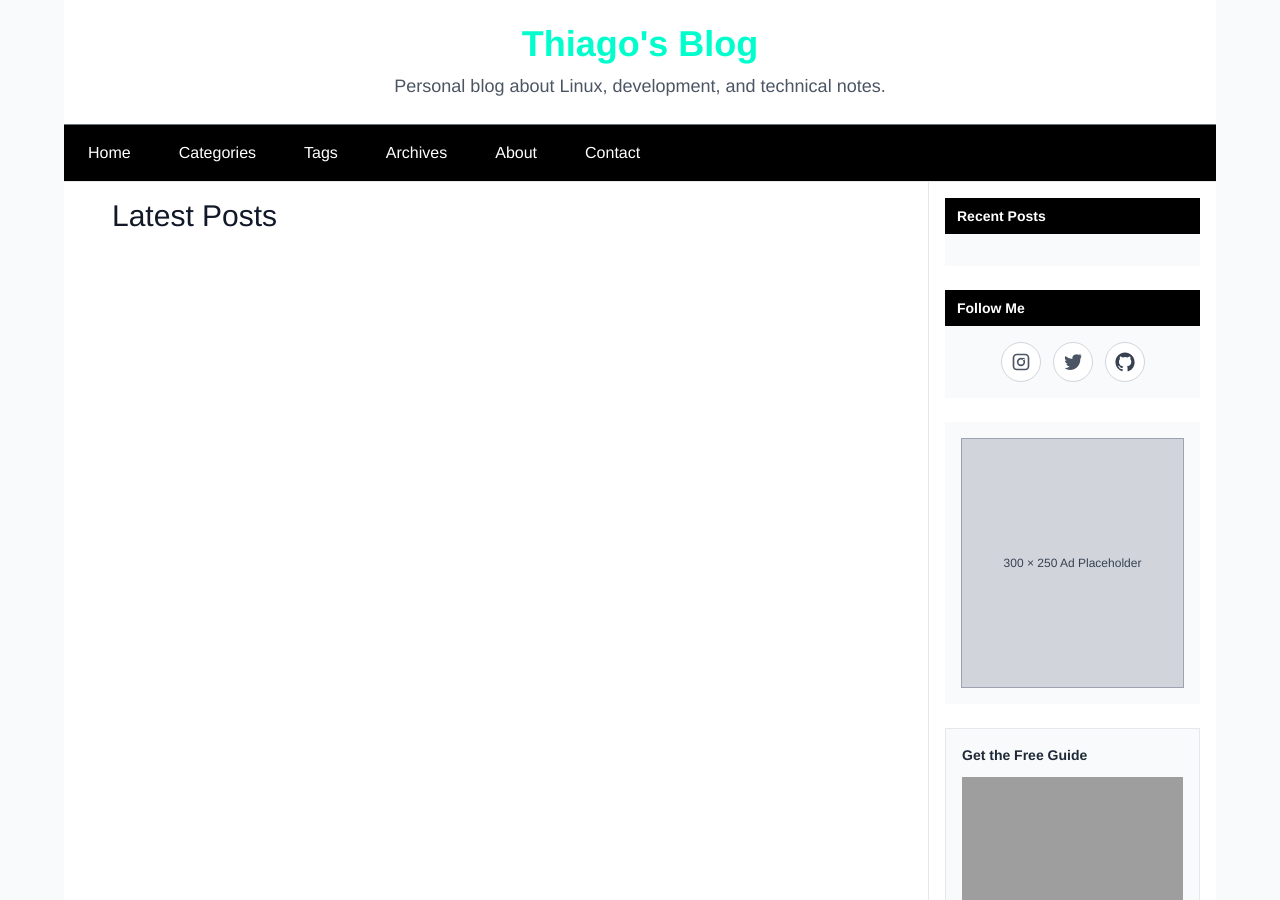
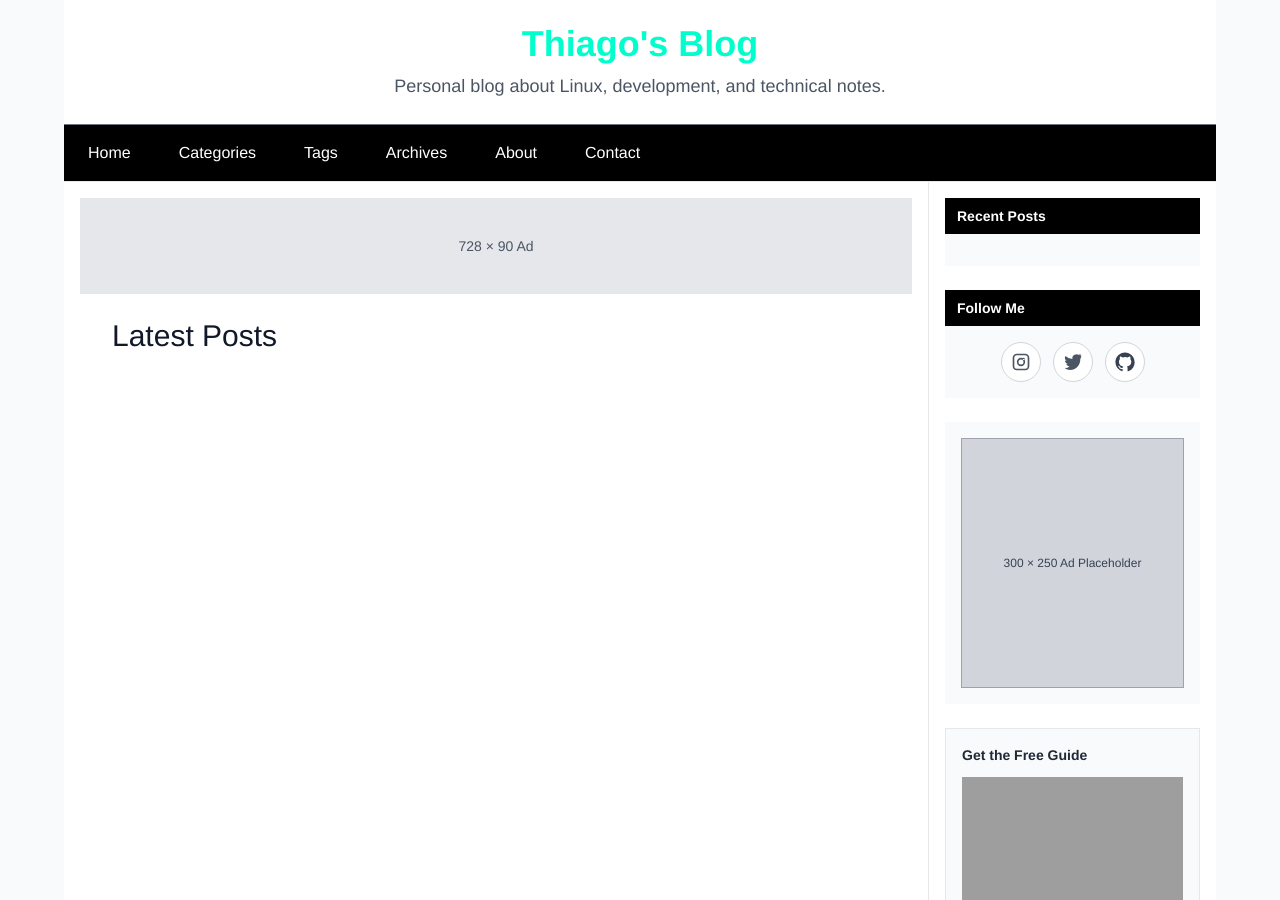
Before and after one commit to tfarina/tfarina.github.io, a Jekyll site: the page built from index.html, in a window 1280 px wide and 900 px high. Built offline with Jekyll 4.4.1, drawn with Linux system fonts in a browser that asks for light colours; nearby versions of some CDN libraries; the list of posts is cut into pages by our own code; grey boxes are pictures that could not be loaded.

Commit message:
add header ad placeholder before Latest Posts section
Introduce a responsive 728x90 display-ad placeholder in the main content
area. The gray box sits above the "Latest Posts" title and uses Tailwind
utility classes for centered text and consistent spacing.

Signed-off-by: Thiago Farina <tfransosi@gmail.com>

```diff
--- a/index.html
+++ b/index.html
@@ -6,6 +6,12 @@ enabled: true
 ---
 
 <div class="home max-w-none">
+  <!-- Header Ad Placeholder -->
+  <div class="w-full bg-gray-200 text-gray-600 text-center text-sm
+              flex items-center justify-center h-24 mb-6">
+    728 × 90 Ad
+  </div>
+
   <header class="pl-6 md:pl-8">
     <h1 class="text-3xl mb-2">Latest Posts</h1>
   </header>
```
